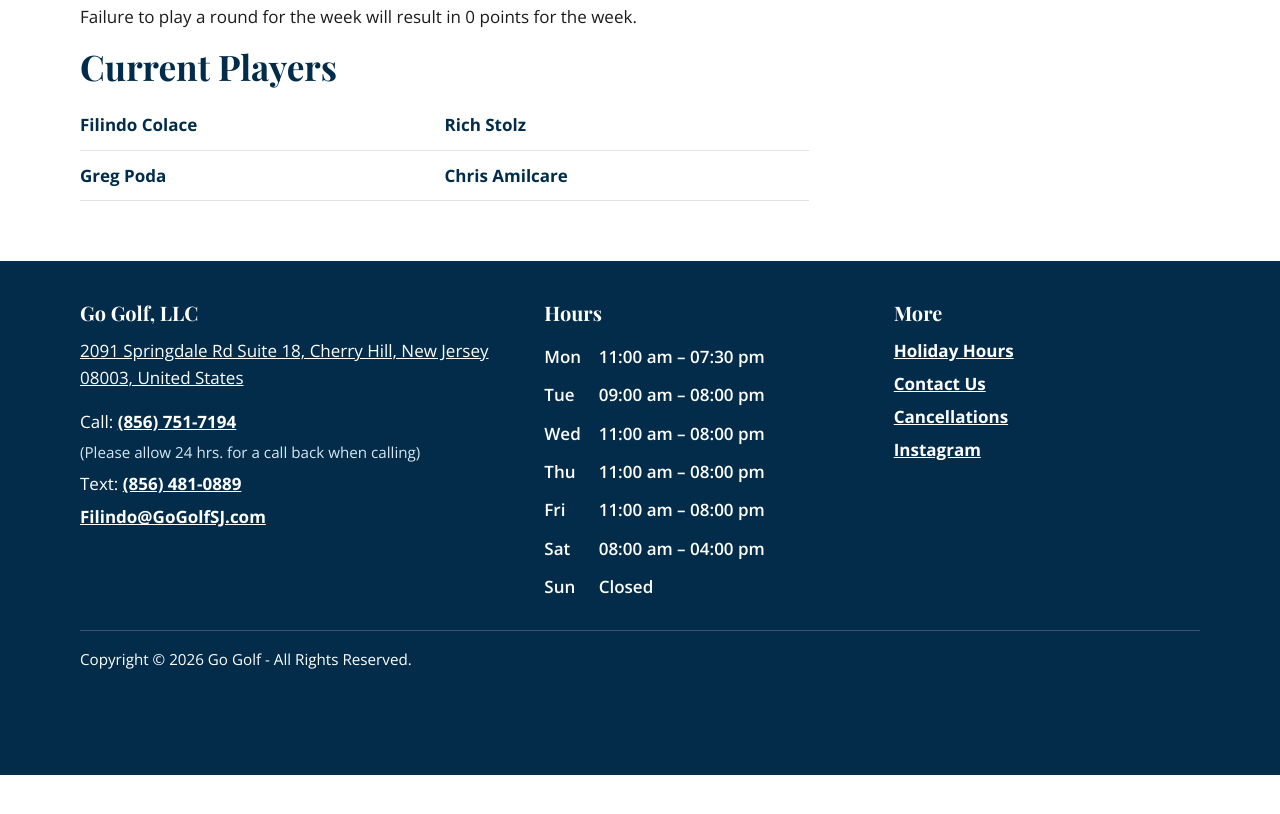
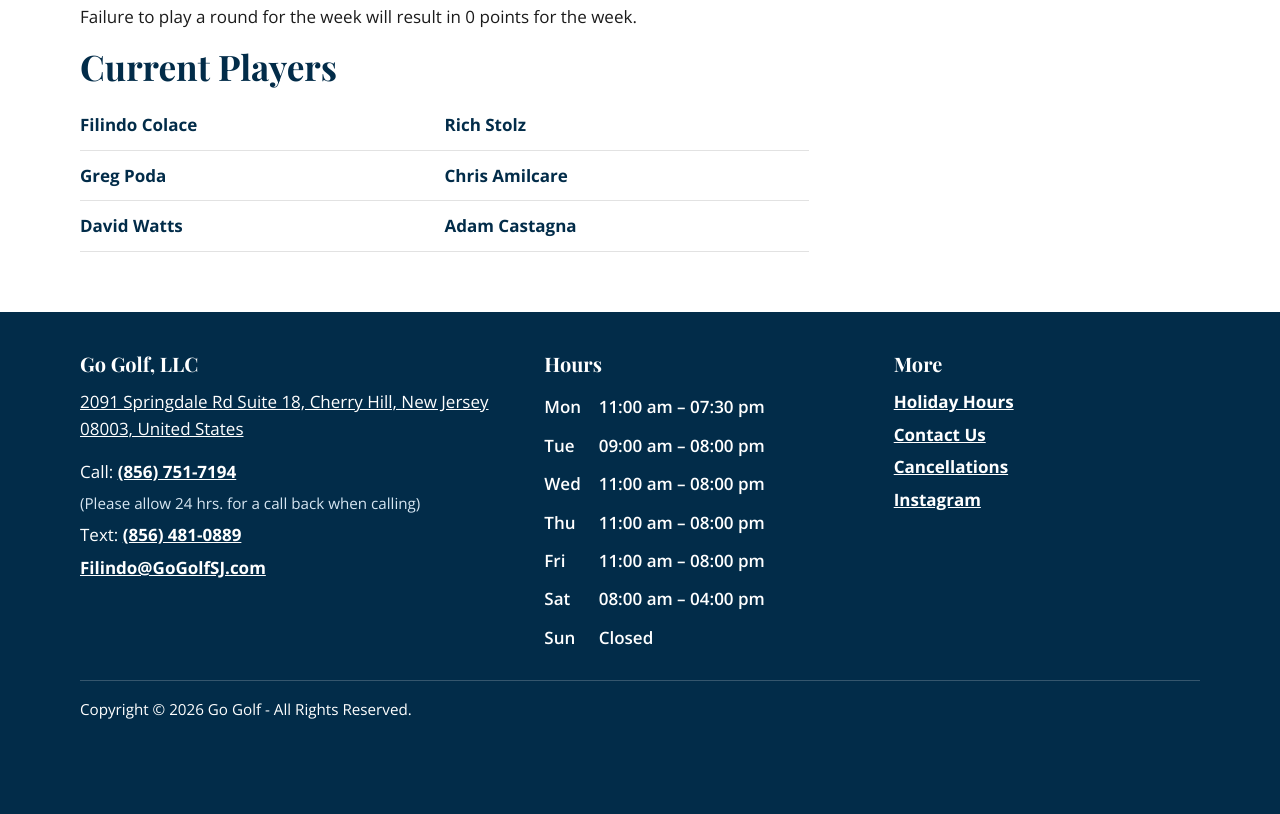
Before and after one commit to GoGolfLLC/Gogolf-website, a plain HTML site: page leagues/index.html in a window 1280 px wide. Shown: the part 1157-1971 px from the top of the page. Before the commit the page ends 1932 px from the top, so only its background shows below. Drawn offline with Linux system fonts and the light colour scheme.

Commit message:
Add David Watts and Adam Castagna to the league roster (#23)
* Add David Watts to the league roster.

He is listed after Chris Amilcare in Current Players.

Co-authored-by: Cursor Agent <cursoragent@cursor.com>
Co-authored-by: GoGolfLLC <GoGolfLLC@users.noreply.github.com>

* Add Adam Castagna to the league roster.

He is listed after David Watts in Current Players.

Co-authored-by: Cursor Agent <cursoragent@cursor.com>
Co-authored-by: GoGolfLLC <GoGolfLLC@users.noreply.github.com>

---------

Co-authored-by: Cursor Agent <cursoragent@cursor.com>
Co-authored-by: GoGolfLLC <GoGolfLLC@users.noreply.github.com>

```diff
--- a/leagues/index.html
+++ b/leagues/index.html
@@ -87,6 +87,8 @@
           <li>Rich Stolz</li>
           <li>Greg Poda</li>
           <li>Chris Amilcare</li>
+          <li>David Watts</li>
+          <li>Adam Castagna</li>
           </ul>
         </div>
       </div>
```
